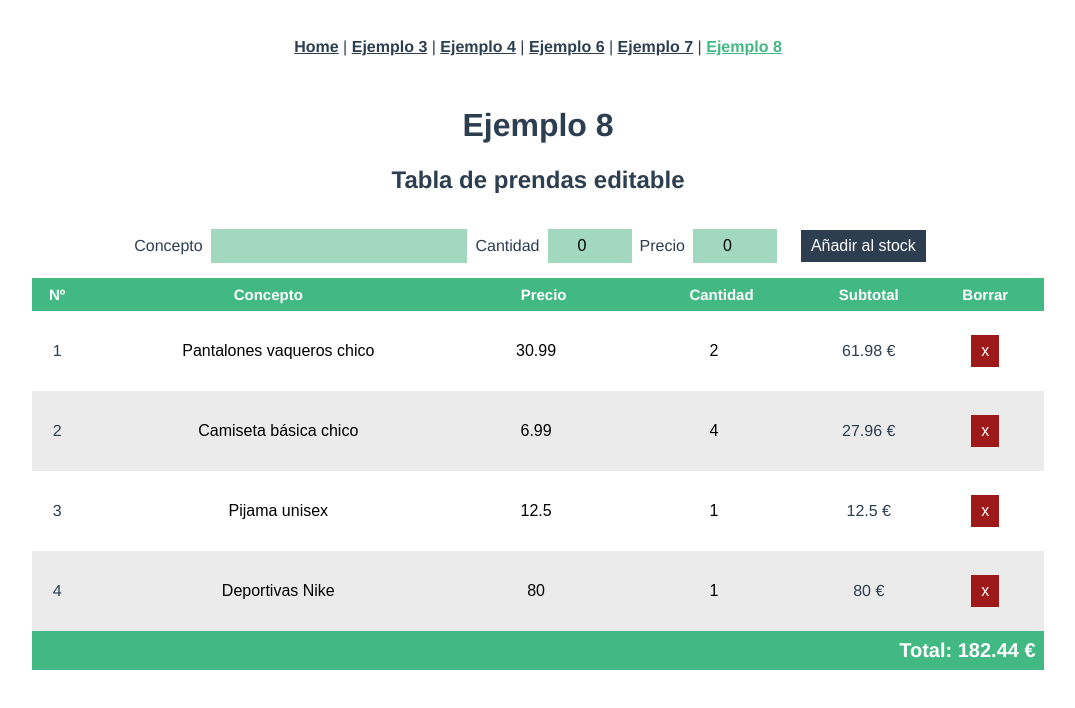
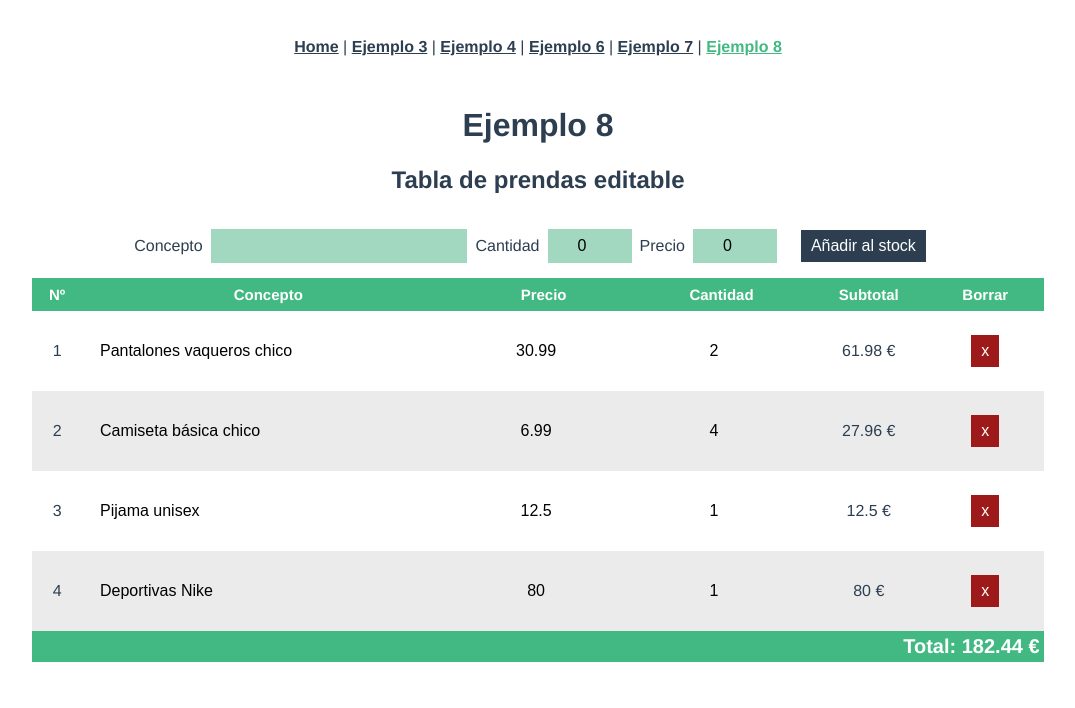
Before and after one commit to belopmardev/vue-ejercicios-3, a Vue app: page /ejemplo8 in a window 1280 px wide. Shown: the top 708 px of the page, without its empty margins (102-1177 px from the left). Built offline with nearby package versions, Linux system fonts and the light colour scheme.

Commit message:
Cambios en estilos de la tabla editable

```diff
--- a/src/components/TableEdit.vue
+++ b/src/components/TableEdit.vue
@@ -22,7 +22,7 @@
         <tr v-for="(stock, i) in stock" :key="i">
           <td>{{ i +1 }}</td>
           <td><input class="input-edit" type="text" v-model="stock.concepto"></td>
-          <td><input class="input-edit" type="number" min="0" step="0.01" v-model="stock.precio"></td>
+          <td><input class="input-edit" type="number" min="0" step="0.5" v-model="stock.precio"></td>
           <td><input type="number" min="0" step="1" v-model="stock.cantidad"></td>
           <td>
             {{ subTotal(stock.precio, stock.cantidad) }} €
@@ -138,7 +138,7 @@ input:focus{
 }
 
 input:invalid{
-  background: red;
+  background: #9E1A1A;
   box-shadow: none;
 }
 
@@ -148,6 +148,18 @@ td input:invalid{
 
 td input{
   background: transparent;
+}
+
+td input[type="number"]{
+width: 80px;
+}
+
+td input[type="text"]{
+text-align: left;
+}
+
+.input-container input[type="number"]{
+width: 80px;
 }
 
 .input-edit{
@@ -206,11 +218,13 @@ table.table tfoot {
   background: #42b983;
   border-top: 0px solid #333333;
 }
+
 table.table tfoot td {
   font-size: 20px;
   text-align: right;
-  padding: 0.5rem;
+  padding: 0.25rem;
 }
+
 .btn {
   background-color: #2C3E50;
   border: none;
@@ -231,12 +245,4 @@ table.table tfoot td {
   background-color: #9E1A1A;
 }
 
-td input[type="number"]{
-width: 80px;
-}
-
-.input-container input[type="number"]{
-width: 80px;
-}
-
 </style>
```
